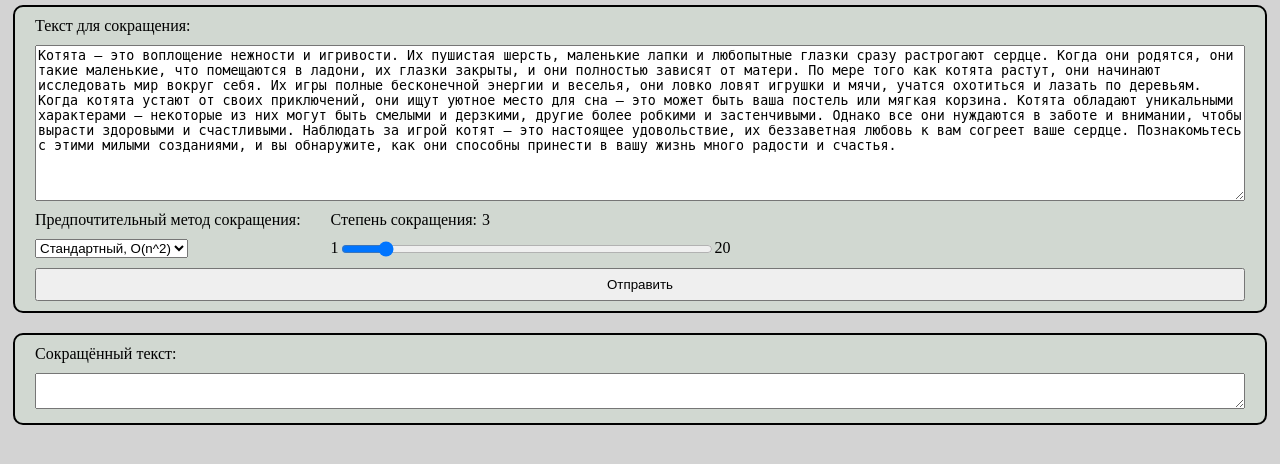
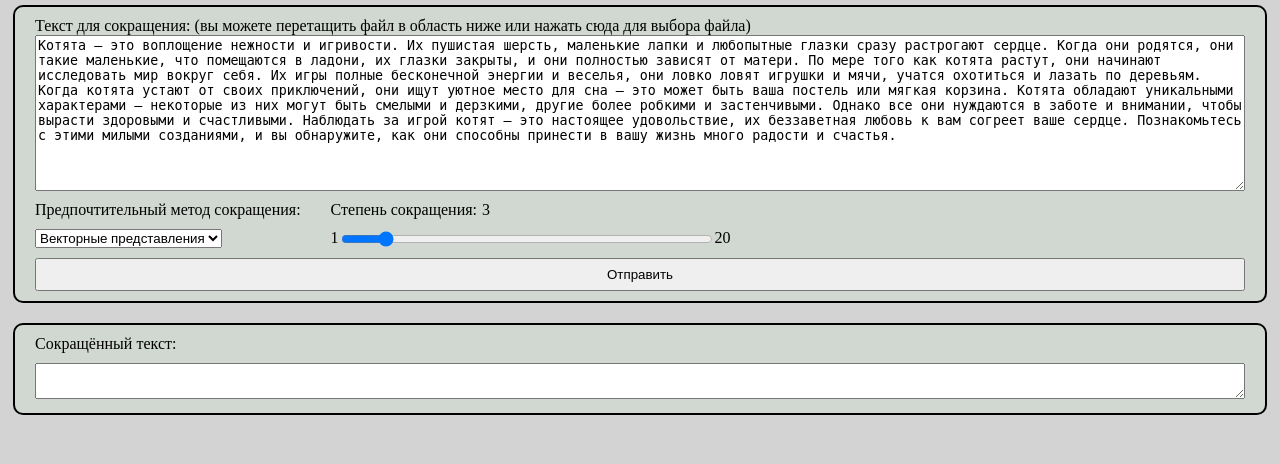
Before and after one commit to Ioann44/Summarizer, a Flask app: page / in a window 1280 px wide. Shown: the part 88-552 px from the top of the page. Run offline with Flask 3, Linux system fonts and the light colour scheme; parts of the project's set-up code (start-up, migrations or seed data) failed here and were passed over; some libraries are stand-ins or nearby versions.

Commit message:
Add file loading

```diff
--- a/server/app.py
+++ b/server/app.py
@@ -9,6 +9,7 @@ from src.common.env import env
 
 app = Flask(__name__)
 CORS(app, resources={r"/*": {"origins": "*"}})  # acceptable for single server application
+app.config["MAX_CONTENT_LENGTH"] = 10 * 1024 * 1024
 
 app.register_blueprint(index)
 app.register_blueprint(index_api)
--- a/server/static/index.js
+++ b/server/static/index.js
@@ -46,6 +46,26 @@ function showModal() {
 	modalWindow.style.display = "block";
 }
 
+function handleFileDrop(event) {
+	event.preventDefault();
+	const file = event.dataTransfer.files[0];
+	readFileContents(file);
+}
+
+function handleFileInputChange(event) {
+	const file = event.target.files[0];
+	readFileContents(file);
+}
+
+function readFileContents(file) {
+	const reader = new FileReader();
+	reader.onload = function (event) {
+		const text = event.target.result;
+		document.getElementById('source_text').value = text;
+	};
+	reader.readAsText(file, 'UTF-8');
+}
+
 window.onload = () => {
 	const notificationContainer = document.getElementById("notificationContainer");
 	const resultTextArea = document.getElementById("compressed-text");
@@ -66,6 +86,11 @@ window.onload = () => {
 			...document.getElementsByClassName("form-input")
 		].map(element => element.value)
 
+		if (input_text.length > 5242880) {
+			showTemporaryNotification("Текст превышает максимальный размер в 5 миллионов символов (10 МБ в кодировке UTF-8)", 6000);
+			return;
+		}
+
 		fetch_template("/api/summarize", true, {
 			method: "POST",
 			headers: {
@@ -81,4 +106,9 @@ window.onload = () => {
 			}
 		})
 	});
+
+	// File loader listener
+	document.getElementsByClassName('file-click-area')[0].addEventListener('click', function () {
+		document.getElementById('file-input').click();
+	});
 }
--- a/server/templates/index.html
+++ b/server/templates/index.html
@@ -21,22 +21,28 @@
         <div class="modal-content">
             <p>Это экстрактивный суммаризатор на основе обученных векторных представлений</p>
             <p>Для возможности сокращения, текст должен состоять из нескольких предложений, разделённых соответствующими
-                знаками препинания</p>
+                знаками препинания. Если вы хотите использовать загрузку файла, убедитесь что его кодировка UTF-8.</p>
             <p>Далее можно указать степень сжатия - во сколько раз уменьшится количество предложений, при этом деление
                 будет происходить с округлением вверх</p>
         </div>
     </div>
 
+    <input type="file" id="file-input" style="display: none;" accept=".txt" onchange="handleFileInputChange(event)">
+
     <div class="block-container">
         <form>
-            <label class="form-label" for="source_text">Текст для сокращения:</label>
-            <textarea class="form-input" style="width: 100%;" id="source_text" rows="10">
+            <label class="form-label" for="source_text" style="display: inline;">Текст для сокращения:</label>
+            <p class="file-click-area" style="display: inline;">(вы можете перетащить файл в область ниже или нажать
+                сюда для выбора файла)</p>
+            <textarea class="form-input file-drop-area" style="width: 100%;" id="source_text" rows="10"
+                maxlength="5242880" ondrop="handleFileDrop(event)" ondragover="event.preventDefault()">
 Котята – это воплощение нежности и игривости. Их пушистая шерсть, маленькие лапки и любопытные глазки сразу растрогают сердце. Когда они родятся, они такие маленькие, что помещаются в ладони, их глазки закрыты, и они полностью зависят от матери. По мере того как котята растут, они начинают исследовать мир вокруг себя. Их игры полные бесконечной энергии и веселья, они ловко ловят игрушки и мячи, учатся охотиться и лазать по деревьям. Когда котята устают от своих приключений, они ищут уютное место для сна – это может быть ваша постель или мягкая корзина. Котята обладают уникальными характерами – некоторые из них могут быть смелыми и дерзкими, другие более робкими и застенчивыми. Однако все они нуждаются в заботе и внимании, чтобы вырасти здоровыми и счастливыми. Наблюдать за игрой котят – это настоящее удовольствие, их беззаветная любовь к вам согреет ваше сердце. Познакомьтесь с этими милыми созданиями, и вы обнаружите, как они способны принести в вашу жизнь много радости и счастья.</textarea>
             <div class="input-inliner">
                 <div>
                     <label class="form-label" for="selector">Предпочтительный метод сокращения:</label>
                     <select class="form-input" id="selector">
-                        <option value="vec_slow">Стандартный, O(n^2)</option>
+                        <option value="vec">Векторные представления</option>
+                        <option value="count">Подсчёт количества слов</option>
                     </select>
                 </div>
                 <div class="full-range-container">
```
